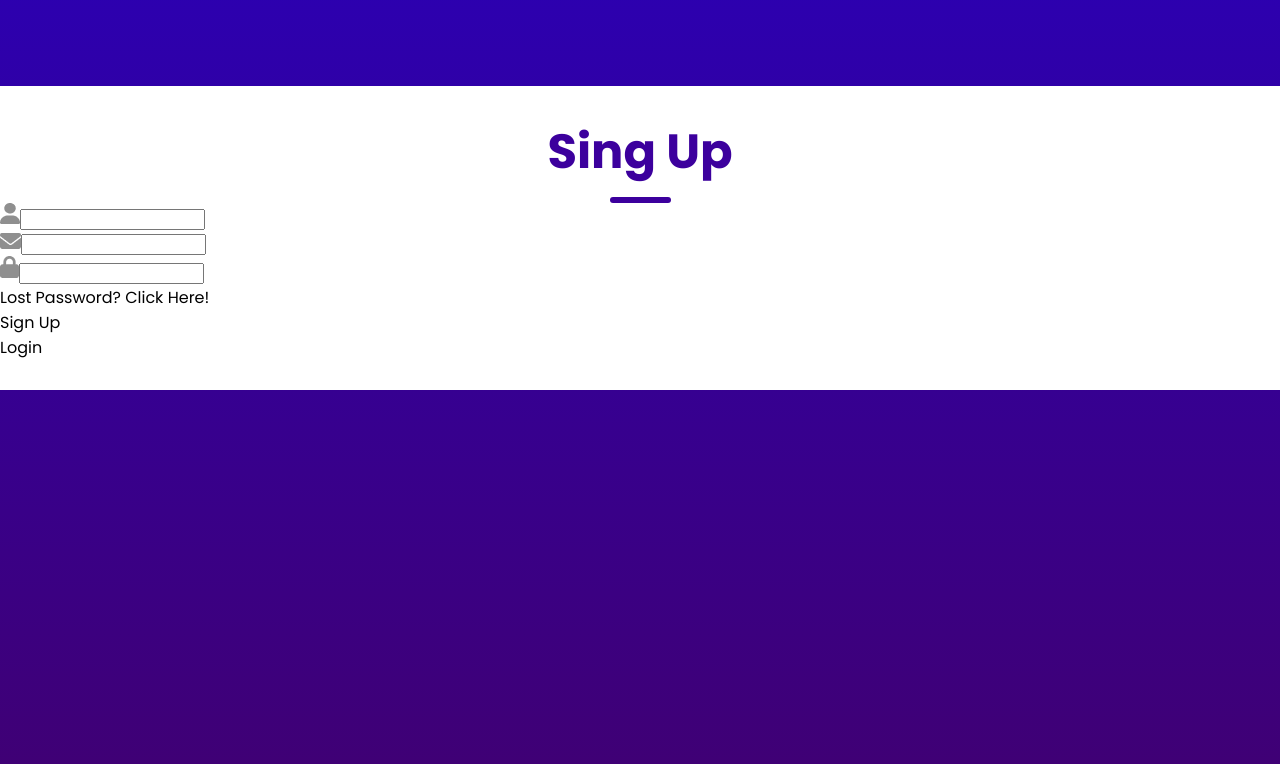
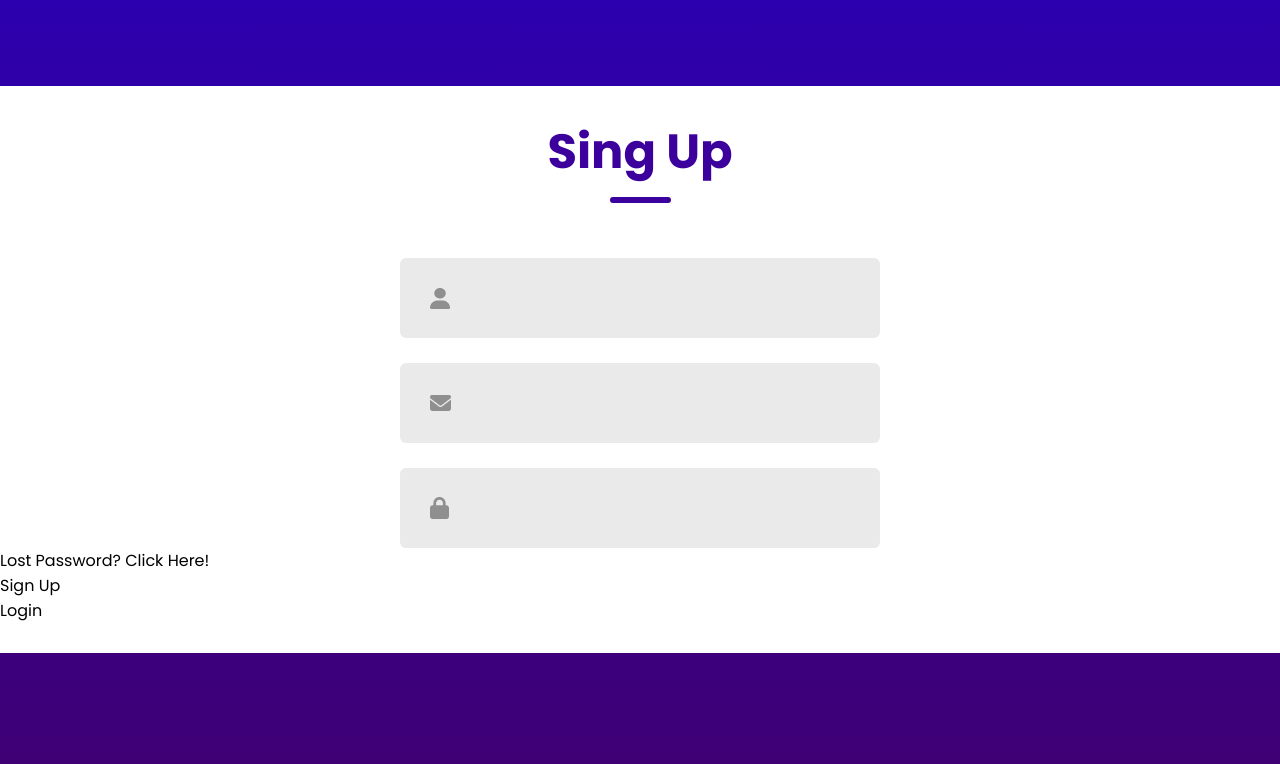
Before and after one commit to programmernizam/simple-react-projects, a React (Vite) app in the folder login-signup-form/: page / in a window 1280 px wide. Shown: the part 114-878 px from the top of the page. Built offline with nearby package versions, Linux system fonts and the light colour scheme.

Commit message:
[Added] Inputs styles

```diff
--- a/login-signup-form/src/components/Login/LoginSignup.css
+++ b/login-signup-form/src/components/Login/LoginSignup.css
@@ -25,3 +25,30 @@
   background: #3c009d;
   border-radius: 9px;
 }
+.inputs {
+  margin-top: 55px;
+  display: flex;
+  flex-direction: column;
+  gap: 25px;
+}
+.input {
+  display: flex;
+  align-items: center;
+  margin: auto;
+  width: 480px;
+  height: 80px;
+  background: #eaeaea;
+  border-radius: 6px;
+}
+.input img {
+  margin: 0 30px;
+}
+.input input {
+  height: 50px;
+  width: 400px;
+  background: transparent;
+  border: none;
+  outline: none;
+  color: #797979;
+  font-size: 19px;
+}
```
